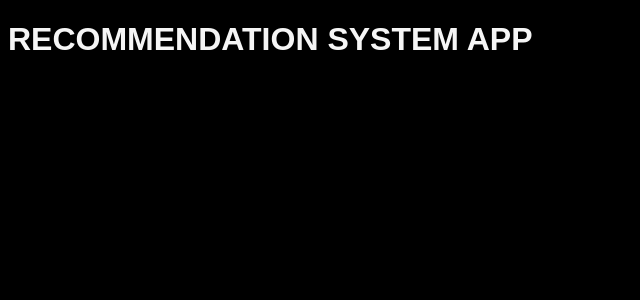
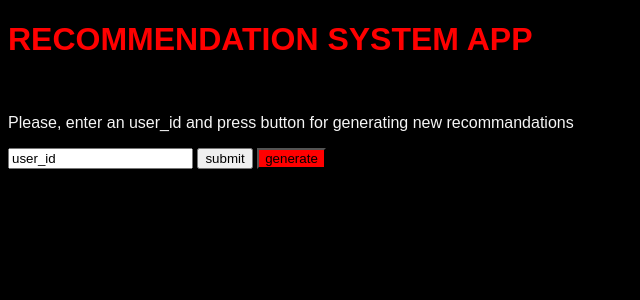
Before and after one commit to Orel21/RECOMMENDATION_SYSTEM_APP, a Flask app: page / in a window 1280 px wide. Shown: the top 300 px of the page, without its empty margins (0-640 px from the left). Run offline with Flask 2, Linux system fonts and the light colour scheme.

Commit message:
Inputs and Buttons

```diff
--- a/static/style.css
+++ b/static/style.css
@@ -1,3 +1,14 @@
 h1{
+    color : red;
+    /*display: flex;*/
+    align-items: center;
+    justify-content: center;
+    }
+
+body{
+    background-color: rgb(0, 0, 0);
     color : whitesmoke;
-    font-family : Arial, Helvetica, sans-serif;}
+    font-family: Arial, Helvetica, sans-serif;
+
+
+}
--- a/templates/index.html
+++ b/templates/index.html
@@ -6,13 +6,18 @@
     <meta name="viewport" content="width=device-width, initial-scale=1.0">
     <title>RECOMMENDATION_SYSTEM_APP</title>
     <link rel="stylesheet" href="static\style.css">
-    <style>
-        body{background-color: black;}
-    </style>
 </head>
 
 <body>
     <h1 class = "h1">RECOMMENDATION SYSTEM APP</h1>
-    <p></p>
+    <br * 10>
+    <p>Please, enter an user_id and press button for generating new recommandations</p>
+    <form action="/" method="post">
+        <input type="text" value="user_id">
+        <button type="submit">submit</button>
+        <button type="submit" style = "background-color: red;">generate</button>
+
+
+    </form>
 </body>
 </html>
```
Also changed, not shown: 1 other file.
